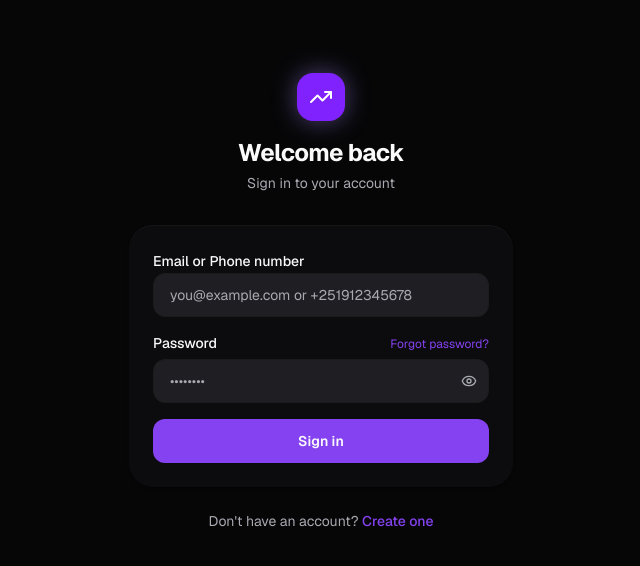
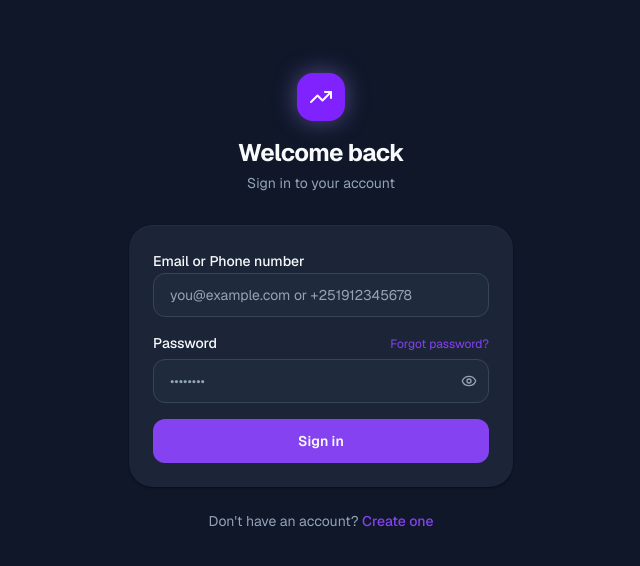
Before and after one commit to Keba777/expense-tracker-frontend, a Next.js app: page /login in a window 1280 px wide. Shown: the part 106-672 px from the top of the page, without its empty margins (319-959 px from the left). Built offline with nearby package versions, Linux system fonts and the light colour scheme; no server answers.

Commit message:
style: update dark theme color palette and shadows to slate-navy base

```diff
--- a/app/globals.css
+++ b/app/globals.css
@@ -30,24 +30,24 @@
 
 /* ─── Dark theme variables ─── */
 .dark {
-  --background: 240 8% 2.5%;        /* near-OLED black, faint cool tint */
-  --foreground: 0 0% 98%;
-  --card: 240 7% 5%;                /* alias to surface-1 for legacy */
-  --card-foreground: 0 0% 98%;
-  --surface-1: 240 7% 5%;
-  --surface-2: 240 7% 8%;
-  --surface-3: 240 7% 11%;
-  --border: 240 5% 11%;             /* subtle dividers only */
-  --border-strong: 240 5% 18%;      /* focused inputs */
-  --input: 240 5% 11%;
-  --primary: 263 85% 60%;           /* punchier violet */
+  --background: 222 47% 11%;       /* #0F172A — slate-900, clearly navy */
+  --foreground: 210 40% 98%;       /* blue-white, crisp on navy */
+  --card: 217 35% 16%;             /* #182338 — elevated card surface */
+  --card-foreground: 210 40% 98%;
+  --surface-1: 217 35% 16%;        /* cards, sheets, sidebar bg */
+  --surface-2: 215 30% 21%;        /* inputs, nested panels */
+  --surface-3: 213 27% 26%;        /* hover rows, selected items */
+  --border: 215 24% 28%;           /* visible dividers on navy */
+  --border-strong: 213 22% 36%;    /* focused input rings */
+  --input: 215 32% 20%;            /* input field backgrounds */
+  --primary: 263 85% 60%;          /* violet — pops on navy */
   --primary-foreground: 210 20% 98%;
-  --secondary: 240 6% 13%;
-  --secondary-foreground: 0 0% 98%;
-  --muted: 240 6% 13%;
-  --muted-foreground: 240 5% 68%;
-  --accent: 240 6% 13%;
-  --accent-foreground: 0 0% 98%;
+  --secondary: 215 32% 19%;
+  --secondary-foreground: 210 40% 98%;
+  --muted: 215 32% 18%;
+  --muted-foreground: 215 20% 65%; /* readable secondary text */
+  --accent: 215 32% 19%;
+  --accent-foreground: 210 40% 98%;
   --ring: 263 85% 60%;
 }
 
@@ -95,9 +95,9 @@
   --shadow-glow: 0 0 24px rgba(167, 139, 250, 0.45);
   --shadow-glow-income: 0 0 24px rgba(52, 211, 153, 0.40);
   --shadow-glow-expense: 0 0 24px rgba(251, 113, 133, 0.40);
-  --shadow-card: 0 1px 0 0 rgba(255,255,255,0.04) inset, 0 1px 2px rgba(0,0,0,0.5);
-  --shadow-card-hover: 0 1px 0 0 rgba(255,255,255,0.06) inset, 0 4px 16px rgba(0,0,0,0.55);
-  --shadow-sheet: 0 -8px 32px rgba(0,0,0,0.5), inset 0 1px 0 0 rgba(255,255,255,0.05);
+  --shadow-card: 0 1px 0 0 rgba(255,255,255,0.04) inset, 0 1px 2px rgba(2,8,20,0.55);
+  --shadow-card-hover: 0 1px 0 0 rgba(255,255,255,0.06) inset, 0 4px 16px rgba(2,8,20,0.60);
+  --shadow-sheet: 0 -8px 32px rgba(2,8,20,0.55), inset 0 1px 0 0 rgba(255,255,255,0.05);
 
   /* Animations — spring-ish easing (Apple) */
   --ease-spring: cubic-bezier(0.32, 0.72, 0, 1);
@@ -229,7 +229,7 @@
   .glass-nav {
     backdrop-filter: blur(20px) saturate(180%);
     -webkit-backdrop-filter: blur(20px) saturate(180%);
-    background-color: hsla(240, 10%, 4%, 0.72);
+    background-color: hsla(222, 47%, 11%, 0.85);
     box-shadow: inset 0 1px 0 0 rgba(255, 255, 255, 0.06);
   }
   :where(:root:not(.dark)) .glass-nav {
```
